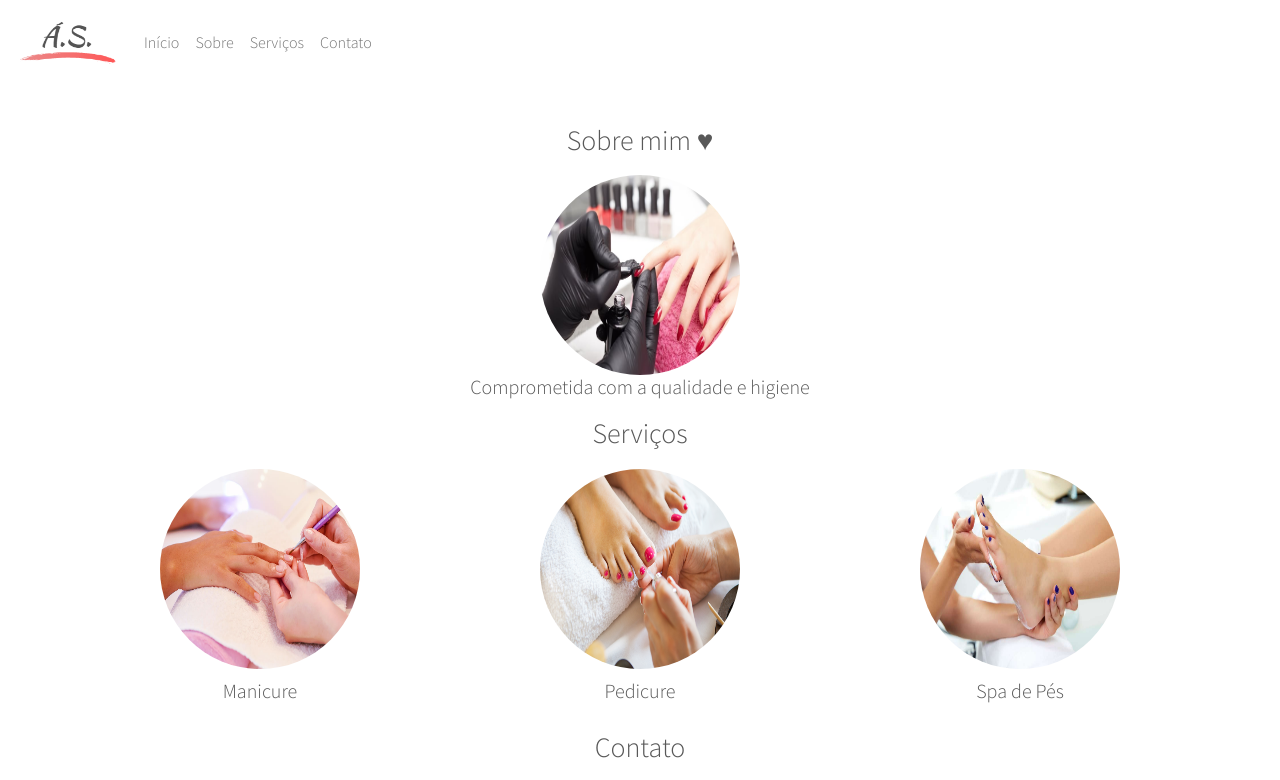
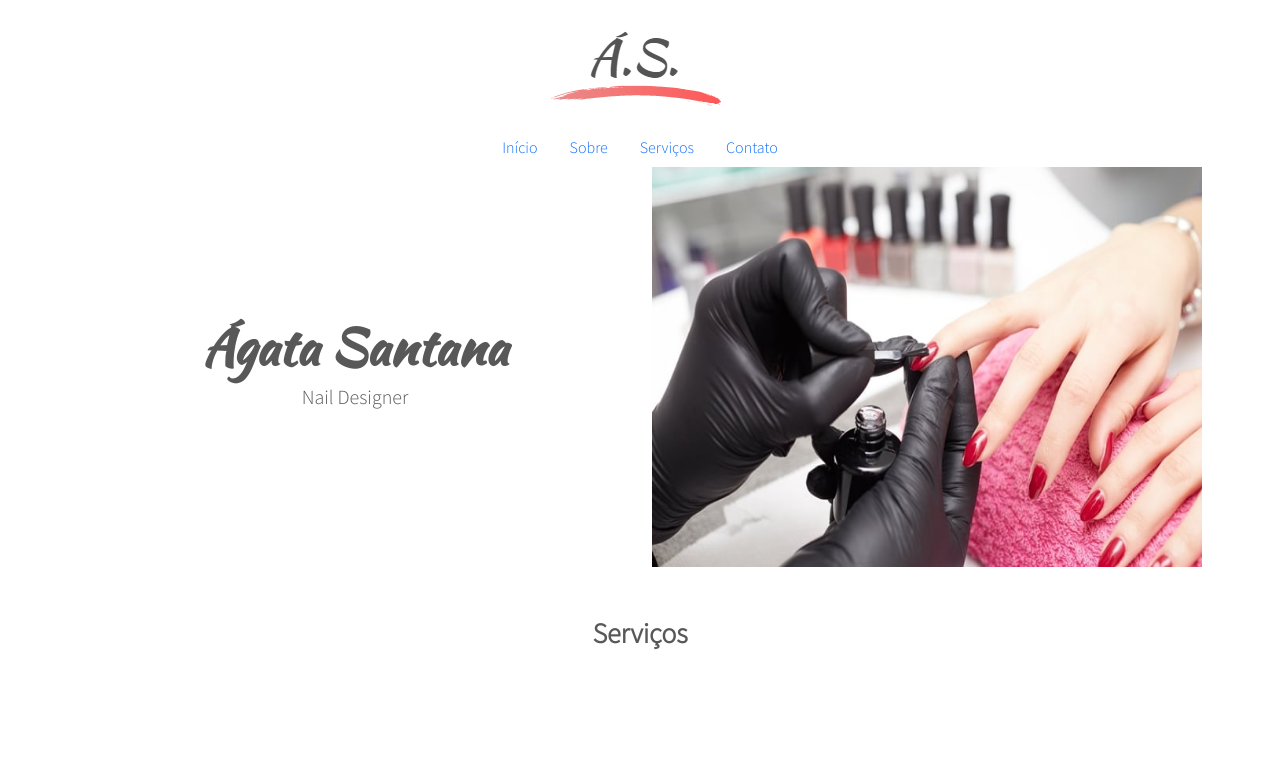
Before and after one commit to moniquetrotta/agatas-naildesign, a plain HTML site: page index.html in a window 1280 px wide. Shown: the top 780 px of the page. Drawn offline with nearby package versions, Linux system fonts and the light colour scheme.

Commit message:
reordenação de telas

```diff
--- a/css/style.css
+++ b/css/style.css
@@ -1,11 +1,22 @@
 @import url('https://fonts.googleapis.com/css2?family=Source+Sans+Pro:ital,wght@0,300;1,300;1,900&display=swap');
+@import url('https://fonts.googleapis.com/css2?family=Kaushan+Script&family=Source+Sans+Pro:ital,wght@0,300;1,300;1,900&display=swap');
 * {
   font-family: 'Source Sans Pro', sans-serif;
   color: #585858;
+
 }
+nav {
+  display: none;
+  color: grey;
+}
+.navIcon {
+  margin-right: 20px;
+}
+.navLink {
+  margin: 0px 100px 0px 100px;
+}
+.red-as {
 
-.red-as {
-  margin-left: 20px;
   width: 100px;
 }
 
@@ -15,9 +26,33 @@
 }
 
 .titulo {
-  padding: 10px 50px;
+  padding: 50px 30px;
+  font-weight: bolder;
 }
 
 .servicos-img {
   width: 200px;
 }
+
+.bold {
+  padding-top: 150px;
+  font-weight: 900;
+  font-family: 'Kaushan Script', cursive;
+  font-size: 50px;
+}
+.bold1 {
+  padding-top: 150px;
+  font-weight: 900;
+  font-family: 'Kaushan Script', cursive;
+  font-size: 50px;
+}
+
+.sessao {
+  padding: 100px;
+}
+
+.align {
+  margin-bottom: 50px;
+  justify-content: center;
+  align-items: center;
+}
--- a/index.html
+++ b/index.html
@@ -8,40 +8,65 @@
   <link rel="stylesheet" href="css/style.css">
   <title>Ágata Santana</title>
 </head>
-<body>
+<body class="text-center" cz-shortcut-listen="true">
+  <div class="cover-container d-flex h-100 p-3 mx-auto flex-column">
+  <header class="masthead mb-auto">
+    <div class="inner">
+      <h3 class="masthead-brand">
+        <img src="img/logo-as.png">
+      </h3>
+      <nav class="nav nav-masthead justify-content-center">
+        <a class="nav-link" href="#inicio">Início</a>
+        <a class="nav-link" href="#sobre">Sobre</a>
+        <a class="nav-link" href="#servicos">Serviços</a>
+        <a class="nav-link" href="#contato">Contato</a>
+      </nav>
+    </div>
+    <!---
   <nav class="navbar navbar-expand-lg navbar-light">
-    <a class="navbar-brand" href="#">
-      <img class="red-as" src="img/logo-as.png">
-    </a>
-    <div class="collapse navbar-collapse">
+
+    <div class="collapse navbar-collapse navLink">
     <ul class="navbar-nav">
       <li class="nav-item">
-        <a class="nav-link" href="#">Início</a>
+        <a class="nav-link navLink" href="#inicio">Início</a>
       </li>
       <li class="nav-item">
-        <a class="nav-link" href="#sobre">Sobre</a>
+        <a class="nav-link navLink" href="#sobre">Sobre</a>
       </li>
       <li class="nav-item">
         <a class="nav-link" href="#servicos">Serviços</a>
       </li>
       <li class="nav-item">
-        <a class="nav-link" href="#contato">Contato</a>
+        <a class="nav-link navLink" href="#contato">Contato</a>
       </li>
     </ul>
+    <a class="navbar-brand navIcon" href="#inicio">
+      <img class="red-as" src="img/logo-as.png">
+    </a>
   </div>
-  </nav>
-  <section id="sobre">
-    <div class="container-fluid sobre1 text-center">
-      <h3 class="titulo">Sobre mim ♥</h3>
-      <img src="../img/sobre.jpg"  class="rounded-circle"  width="200px" height="200px">
-      <h5>Comprometida com a qualidade e higiene</h5>
+  </nav>-->
+  </header>
+
+  <section id="inicio" class="inner cover">
+    <div class="container-fluid text-center ">
+      <div class="container">
+        <div class="row">
+          <div class="col-lg-6">
+            <h1 class="bold text-center">Ágata Santana</h1>
+            <h5>Nail Designer</h5>
+          </div>
+          <div class="col-lg-6">
+            <img src="img/sobre.jpg"  width="550px" height="400px">
+          </div>
+        </div>
+      </div>
     </div>
   </section>
-  <section id="servicos">
+  <section id="servicos" class="section ">
     <div class="container-fluid text-center ">
       <h3 class="titulo">Serviços</h3>
       <div class="container">
-        <div class="row">
+        <div class="row sessao">
           <div class="col-lg-4">
             <img src="img/manicure.jpg"  class="rounded-circle"  width="200px" height="200px">
             <h5 class="titulo">Manicure</h5>
@@ -53,6 +78,22 @@
           <div class="col-lg-4">
             <img src="img/spa.jpg"   class="rounded-circle"  width="200px" height="200px">
             <h5 class="titulo">Spa de Pés</h5>
+          </div>
+        </div>
+      </div>
+    </div>
+  </section>
+  <section id="sobre" class="inner cover">
+    <div class="container-fluid text-center ">
+      <h3 class="titulo">Sobre mim ♥</h3>
+      <div class="container">
+        <div class="row  align">
+          <div class="col-lg-6">
+            <img src="../img/sobre.jpg"  class="rounded-circle"  width="200px" height="200px">
+          </div>
+          <div class="col-lg-6">
+            <h1 class="bold1 text-center">Ágata Santana</h1>
+            <p>Com xxx anos de trabalho, formada pela xxxx e apaixonada por design de unhas. Priorizo sempre a beleza e a higiene.</p>
           </div>
         </div>
       </div>
@@ -76,5 +117,7 @@
   <footer class="container-fluid text-center titulo">
     <p>Desenvolvido por @MoniqueTrotta</p>
   </footer>
+</div>
+<script src="https://code.jquery.com/jquery-3.5.1.min.js" integrity="sha256-9/aliU8dGd2tb6OSsuzixeV4y/faTqgFtohetphbbj0=" crossorigin="anonymous"></script>
 </body>
 </html>
```
